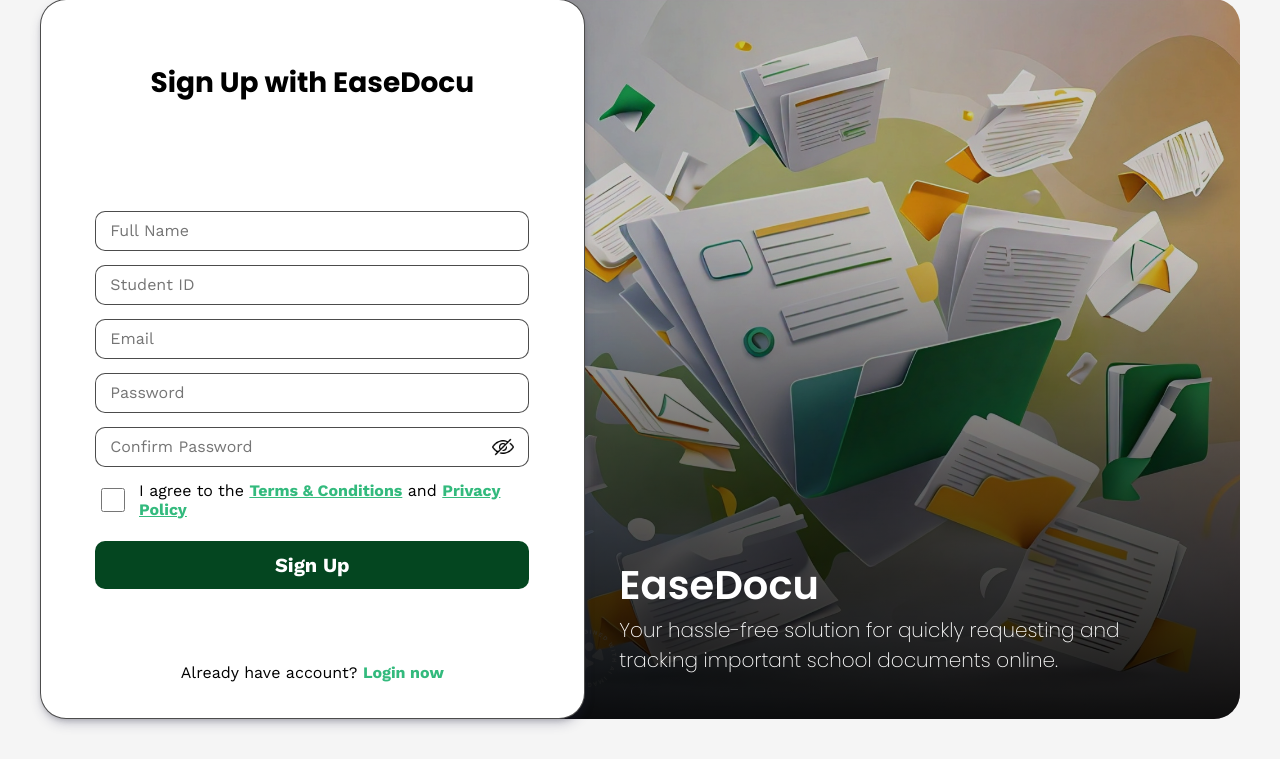
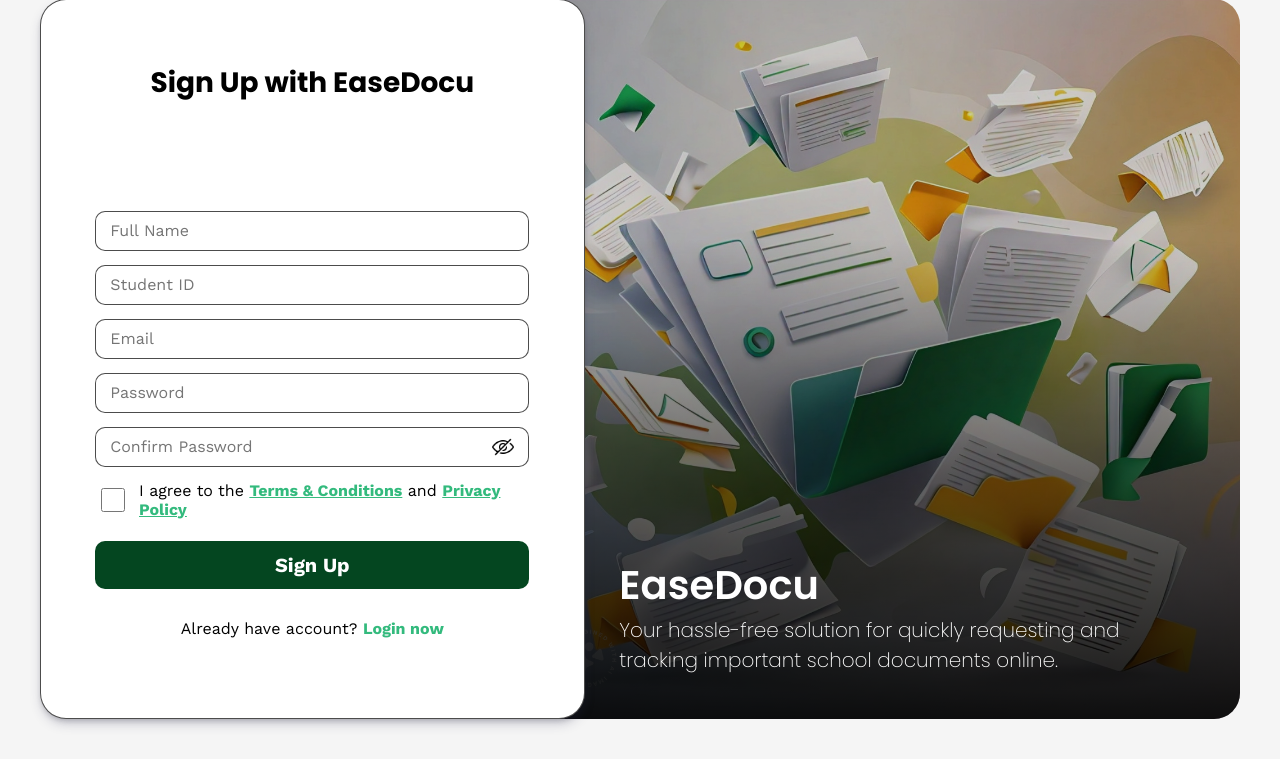
Before and after one commit to justinenorie/EaseDocu, a PHP site: page /views/student/signup.php in a window 1280 px wide. Shown: the part 41-800 px from the top of the page. Run offline with PHP 8.4, Linux system fonts and the light colour scheme; some libraries are stand-ins or nearby versions.

Commit message:
Update the login link

```diff
--- a/views/student/signup.php
+++ b/views/student/signup.php
@@ -1,5 +1,6 @@
 <!DOCTYPE html>
 <html lang="en">
+
 <head>
     <meta charset="UTF-8">
     <meta name="viewport" content="width=device-width, initial-scale=1.0">
@@ -14,6 +15,7 @@
     <link rel="stylesheet" href="../../public/css/styles.css">
     <link rel="stylesheet" href="../student/styles/signup.css">
 </head>
+
 <body>
     <div class="signup-holder">
         <div class="signup-container">
@@ -40,11 +42,15 @@
                             <p>I agree to the <a href="">Terms & Conditions</a> and <a href="">Privacy Policy</a></p>
                         </div>
                         <input id="submit" type="submit" value="Sign Up">
+
+                        <section class="signup-links">
+                            <p>Already have account? <a href="login.php">Login now</a></p>
+                        </section>
+
                     </form>
 
-                    <section class="signup-links">
-                        <p>Already have account? <a href="login.php">Login now</a></p>
-                    </section>
+
+
                 </section>
             </div>
 
@@ -64,4 +70,5 @@
     <script src="../student/js/signup.js"></script>
     <script src="https://cdn.jsdelivr.net/npm/sweetalert2@11"></script>
 </body>
+
 </html>
--- a/views/student/styles/signup.css
+++ b/views/student/styles/signup.css
@@ -142,7 +142,6 @@ body{
 
 .signup-links{
     /* background-color: lightgreen; */
-    flex: 1;
     width: 100%;
     display: flex;
     justify-content: center;
```
